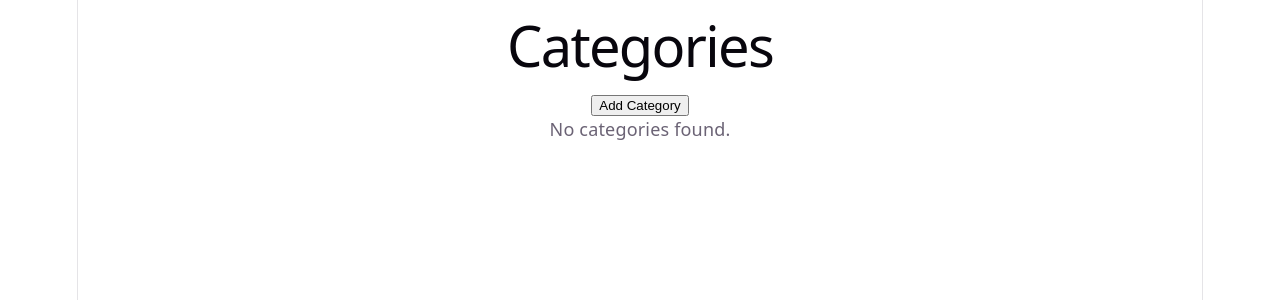
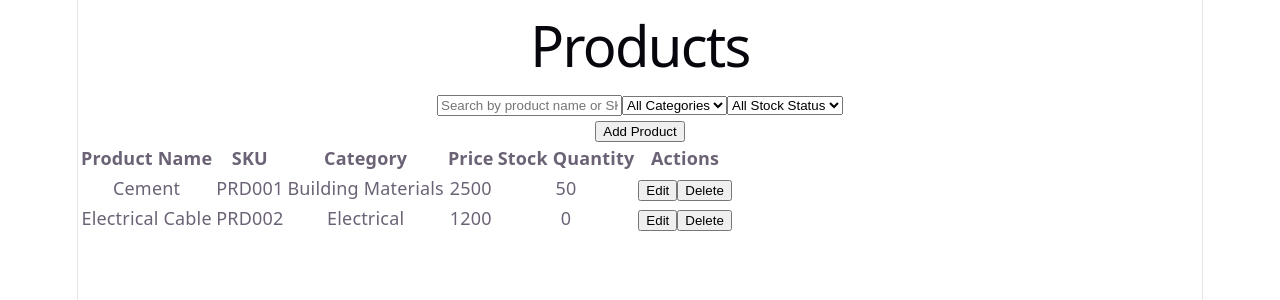
Before and after one commit to OshadiJayananda/inventory-management-system, a React (Vite) app: page / in a window 1280 px wide. Shown: the top 300 px of the page. Built offline with nearby package versions, Linux system fonts and the light colour scheme.

Commit message:
feat: enhance Products page with search and filter functionality, and integrate categories into ProductForm

```diff
--- a/src/App.tsx
+++ b/src/App.tsx
@@ -1,7 +1,7 @@
-import Categories from "./pages/Categories";
+import Products from "./pages/Products";
 
 function App() {
-  return <Categories />;
+  return <Products />;
 }
 
 export default App;
--- a/src/components/ProductForm.tsx
+++ b/src/components/ProductForm.tsx
@@ -1,12 +1,13 @@
 import { Formik, Form, Field, ErrorMessage } from "formik";
 import * as Yup from "yup";
-import type { Product } from "../utils/types";
+import type { Category, Product } from "../utils/types";
 
 type ProductFormProps = {
   onAddProduct: (product: Product) => void;
   onUpdateProduct: (product: Product) => void;
   onCancel: () => void;
   productToEdit?: Product | null;
+  categories: Category[];
 };
 
 type ProductFormValues = {
@@ -64,6 +65,7 @@ const ProductForm = ({
   onUpdateProduct,
   onCancel,
   productToEdit,
+  categories,
 }: ProductFormProps) => {
   return (
     <Formik
@@ -113,12 +115,15 @@ const ProductForm = ({
         <div>
           <label htmlFor="category">Category</label>
 
-          <Field
-            id="category"
-            name="category"
-            type="text"
-            placeholder="Enter category"
-          />
+          <Field as="select" id="category" name="category">
+            <option value="">Select a category</option>
+
+            {categories.map((category) => (
+              <option key={category.id} value={category.name}>
+                {category.name}
+              </option>
+            ))}
+          </Field>
 
           <ErrorMessage name="category" component="div" />
         </div>
--- a/src/pages/Products.tsx
+++ b/src/pages/Products.tsx
@@ -1,7 +1,8 @@
-import type { Product } from "../utils/types";
+import type { Category, Product } from "../utils/types";
 import ProductForm from "../components/ProductForm";
 import { useEffect, useState } from "react";
 import { getProducts, saveProducts } from "../utils/storage";
+import { getCategories } from "../utils/categoryStorage";
 
 const Products = () => {
   const [products, setProducts] = useState<Product[]>(() => {
@@ -32,6 +33,15 @@ const Products = () => {
   });
   const [showForm, setShowForm] = useState(false);
   const [productToEdit, setProductToEdit] = useState<Product | null>(null);
+  const [categories] = useState<Category[]>(() => {
+    return getCategories();
+  });
+
+  const [searchTerm, setSearchTerm] = useState("");
+
+  const [selectedCategory, setSelectedCategory] = useState("all");
+
+  const [stockStatus, setStockStatus] = useState("all");
 
   useEffect(() => {
     saveProducts(products);
@@ -71,10 +81,59 @@ const Products = () => {
       currentProducts.filter((product) => product.id !== productId),
     );
   };
+
+  const filteredProducts = products.filter((product) => {
+    const searchValue = searchTerm.toLowerCase().trim();
+
+    const matchesSearch =
+      product.name.toLowerCase().includes(searchValue) ||
+      product.sku.toLowerCase().includes(searchValue);
+
+    const matchesCategory =
+      selectedCategory === "all" || product.category === selectedCategory;
+
+    const matchesStockStatus =
+      stockStatus === "all" ||
+      (stockStatus === "in-stock" && product.stockQuantity > 0) ||
+      (stockStatus === "out-of-stock" && product.stockQuantity === 0);
+
+    return matchesSearch && matchesCategory && matchesStockStatus;
+  });
   return (
     <div>
       <h1>Products</h1>
+      <div>
+        <input
+          type="text"
+          placeholder="Search by product name or SKU"
+          value={searchTerm}
+          onChange={(event) => setSearchTerm(event.target.value)}
+        />
 
+        <select
+          value={selectedCategory}
+          onChange={(event) => setSelectedCategory(event.target.value)}
+        >
+          <option value="all">All Categories</option>
+
+          {categories.map((category) => (
+            <option key={category.id} value={category.name}>
+              {category.name}
+            </option>
+          ))}
+        </select>
+
+        <select
+          value={stockStatus}
+          onChange={(event) => setStockStatus(event.target.value)}
+        >
+          <option value="all">All Stock Status</option>
+
+          <option value="in-stock">In Stock</option>
+
+          <option value="out-of-stock">Out of Stock</option>
+        </select>
+      </div>
       <button onClick={() => setShowForm(true)}>Add Product</button>
       {showForm && (
         <ProductForm
@@ -85,6 +144,7 @@ const Products = () => {
             setProductToEdit(null);
           }}
           productToEdit={productToEdit}
+          categories={categories}
         />
       )}
       <table>
@@ -100,7 +160,7 @@ const Products = () => {
         </thead>
 
         <tbody>
-          {products.map((product) => (
+          {filteredProducts.map((product) => (
             <tr key={product.id}>
               <td>{product.name}</td>
               <td>{product.sku}</td>
```
